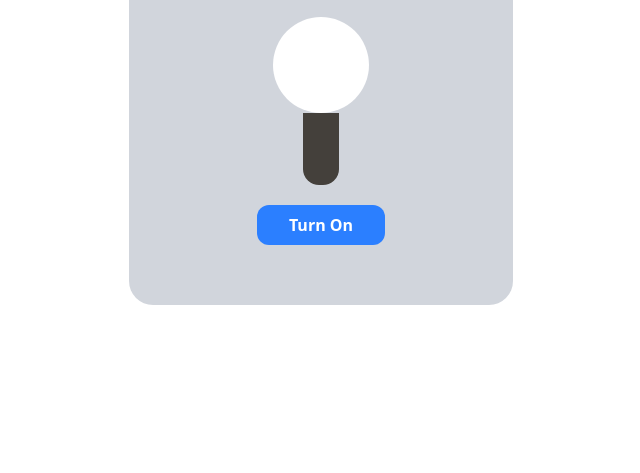
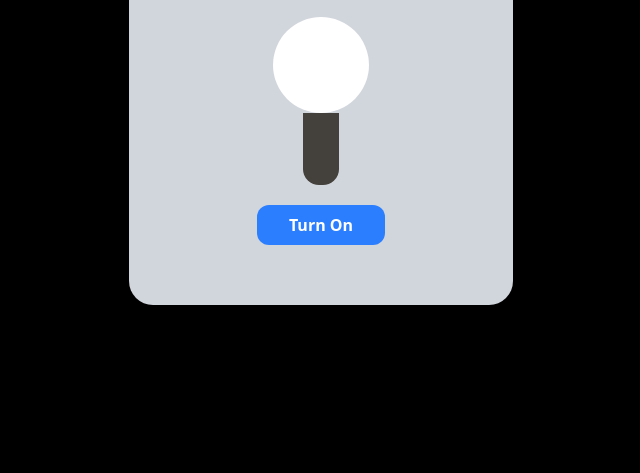
Before and after one commit to RashidShaik16/mylearning-phase, a website: page javascript/DOM Challenges/Toggle Bulb/index.html in a window 1280 px wide. Shown: the part 327-800 px from the top of the page, without its empty margins (319-959 px from the left). Drawn offline with Linux system fonts and the light colour scheme.

Commit message:
Updated background color in Toggle bulb

```diff
--- a/javascript/DOM Challenges/Toggle Bulb/index.html
+++ b/javascript/DOM Challenges/Toggle Bulb/index.html
@@ -6,7 +6,7 @@
     <link href="./src/output.css" rel="stylesheet">
     <title>Toggle Bulb</title>
 </head>
-<body class=" h-screen flex justify-center items-center">
+<body class=" h-screen flex justify-center items-center bg-black">
     <main id="main" class="w-full max-w-96 px-12 py-15 bg-gray-300 rounded-3xl text-center">
         <h1 class="text-3xl font-bold">Light Bulb Toggle</h1>
         <p class="mt-3">Click the button to switch on / off the bulb</p>
```
Also changed, not shown: javascript/DOM Challenges/Toggle Bulb/src/output.css.
